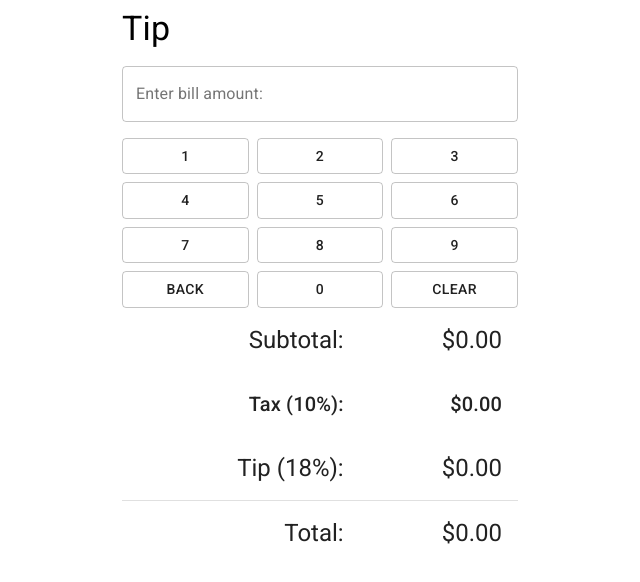
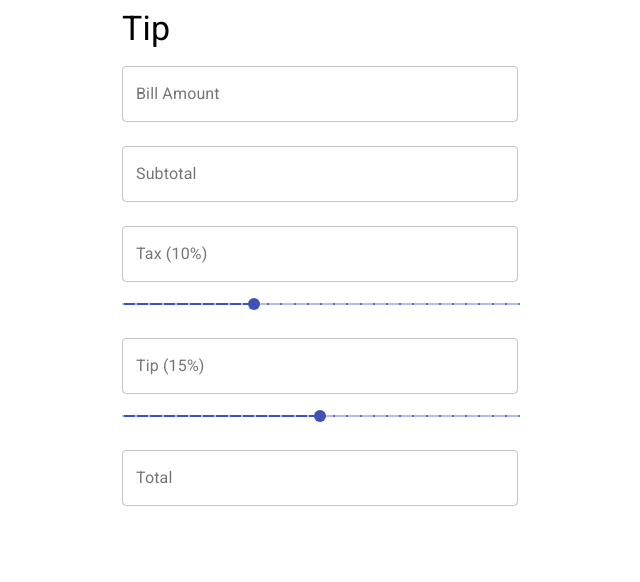
Before and after one commit to makoncline/tip, a React (Create React App) app: page / in a window 1280 px wide. Shown: the top 582 px of the page, without its empty margins (320-960 px from the left). Built offline with nearby package versions, Linux system fonts and the light colour scheme.

Commit message:
working all input version of tip calc. needs improvments

```diff
--- a/src/App.js
+++ b/src/App.js
@@ -7,6 +7,8 @@ import { makeStyles } from '@material-ui/core/styles';
 import Table from '@material-ui/core/Table';
 import { TableBody, TableCell, TableRow } from '@material-ui/core';
 import Typography from '@material-ui/core/Typography';
+import InputAdornment from '@material-ui/core/InputAdornment';
+import Slider from '@material-ui/core/Slider';
 
 const useStyles = makeStyles(theme => ({
   root: {
@@ -43,8 +45,10 @@ function KeypadBtn(props) {
 
 function Keypad(props) {
   const classes = useStyles();
+
   return (
     <React.Fragment>
+    { props.visible &&
       <Grid container spacing={1} justify='center' alignItems='center' className={classes.numCol}>
         <Grid item xs={12}>
           <Grid container spacing={1} justify='space-between' alignItems='center' className={classes.numRow}>
@@ -79,6 +83,7 @@ function Keypad(props) {
           </Grid>
         </Grid>
       </Grid>
+    }
     </React.Fragment>
   );
 }
@@ -259,19 +264,176 @@ function TipCalc(props){
 
 function App() {
   const classes = useStyles();
-  const [bill, setBill] = useState('');
+  const [state, setState] = useState({
+    billAmount: 0,
+    taxPercent: 0.1,
+    tax:0,
+    subtotal: 0,
+    tipPercent: 0.15,
+    tip:0,
+    total: 0,
+  });
+
+  const handleChange = name => (event, value) => {
+    let {billAmount, subtotal, total, tipPercent, taxPercent, tax, tip} = state;
+    switch (name){
+      case 'billAmount':
+        billAmount = parseFloat(event.target.value);
+        tax = billAmount * taxPercent;
+        subtotal = billAmount - tax;
+        tip = subtotal * tipPercent;
+        total = billAmount + tip;
+        break;
+      case 'subtotal':
+        subtotal = parseFloat(event.target.value);
+        tax = billAmount - subtotal;
+        taxPercent = tax / billAmount;
+        tip = subtotal * tipPercent;
+        total = billAmount + tip;
+        break;
+      case 'total':
+        total = parseFloat(event.target.value);
+        tip = total - billAmount;
+        tipPercent = tip / subtotal;
+        break;
+      case 'tipPercent':
+        tipPercent = value/100;
+        tip = subtotal * tipPercent;
+        total = billAmount + tip;
+        break;
+      case 'taxPercent':
+        taxPercent = value/100;
+        tax = billAmount * taxPercent;
+        subtotal = billAmount - tax;
+        tip = subtotal * tipPercent;
+        total = billAmount + tip;
+        break;
+      default:
+    }
+    setState({ ...state,
+      billAmount: billAmount,
+      taxPercent: taxPercent,
+      tax: tax,
+      subtotal: subtotal,
+      tipPercent: tipPercent,
+      tip: tip,
+      total: total,
+    });
+  };
 
   return (
     <React.Fragment>
       <link rel="stylesheet" href="https://fonts.googleapis.com/css?family=Roboto:300,400,500,700&display=swap" />
       <Container maxWidth='xs' className={classes.root}>
         <Typography variant='h4' component='h1'>Tip</Typography>
-        <BillInput bill={bill} setBill={setBill}/>
-        {/* <TipPercent /> */}
-        <TipCalc billAmount={bill ? parseFloat(bill) : 0} taxPer={0.10} tipPer={0.18} />
+
+        <TextField
+          id="billAmount"
+          label='Bill Amount'
+          margin="normal"
+          variant="outlined"
+          fullWidth
+          value={state.billAmount > 0 ? formatCurrency(state.billAmount) : ''}
+          onChange={handleChange('billAmount')}
+          type='number'
+          InputProps={
+            state.billAmount > 0 ? {
+            startAdornment: <InputAdornment position="start">$</InputAdornment>,
+            } : {}
+          }
+        />
+        <Keypad visible={false}/>
+        <TextField
+          id="subtotal"
+          label='Subtotal'
+          margin="normal"
+          variant="outlined"
+          fullWidth
+          value={state.subtotal > 0 ? formatCurrency(state.subtotal) : ''}
+          onChange={handleChange('subtotal')}
+          type='number'
+          InputProps={
+            state.subtotal > 0 ? {
+            startAdornment: <InputAdornment position="start">$</InputAdornment>,
+            } : {}
+          }
+        />
+        <TextField
+          id="tax"
+          label={`Tax (${parseInt(state.taxPercent*100)}%)`}
+          margin="normal"
+          variant="outlined"
+          fullWidth
+          value={state.tax > 0 ? formatCurrency(state.tax) : ''}
+          InputProps={
+            state.tax > 0 ? {
+            startAdornment: <InputAdornment position="start">$</InputAdornment>,
+            readOnly: true,
+            } : {readOnly: true,}
+          }
+        />
+        <Slider
+          id='taxSlider'
+          valueLabelDisplay="auto"
+          valueLabelFormat={()=>parseInt(state.taxPercent*100)+'%'}
+          step={1}
+          marks
+          min={0}
+          max={30}
+          value={parseInt(state.taxPercent*100)}
+          onChange={handleChange('taxPercent')}
+        />
+        <TextField
+          id="tip"
+          label={`Tip (${parseInt(state.tipPercent*100)}%)`}
+          margin="normal"
+          variant="outlined"
+          fullWidth
+          value={state.tip > 0 ? formatCurrency(state.tip) : ''}
+          InputProps={
+            state.tip > 0 ? {
+            startAdornment: <InputAdornment position="start">$</InputAdornment>,
+            readOnly: true,
+            } : {readOnly: true,}
+          }
+        />
+        <Slider
+          id='tipSlider'
+          valueLabelDisplay="auto"
+          valueLabelFormat={()=>parseInt(state.tipPercent*100)+'%'}
+          step={1}
+          marks
+          min={0}
+          max={30}
+          value={parseInt(state.tipPercent*100)}
+          onChange={handleChange('tipPercent')}
+        />
+        <TextField
+          id="total"
+          label='Total'
+          margin="normal"
+          variant="outlined"
+          fullWidth
+          value={state.total > 0 ? formatCurrency(state.total) : ''}
+          onChange={handleChange('total')}
+          type='number'
+          InputProps={
+            state.total > 0 ? {
+            startAdornment: <InputAdornment position="start">$</InputAdornment>,
+            } : {}
+          }
+        />
       </Container>
     </React.Fragment>
   );
 }
 
+function formatCurrency(val){
+  return parseFloat(val.toFixed(2));
+  // .toLocaleString("en-US", {
+  //   style: "currency",
+  //   currency: "USD"
+  // });
+}
+
 export default App;
```
